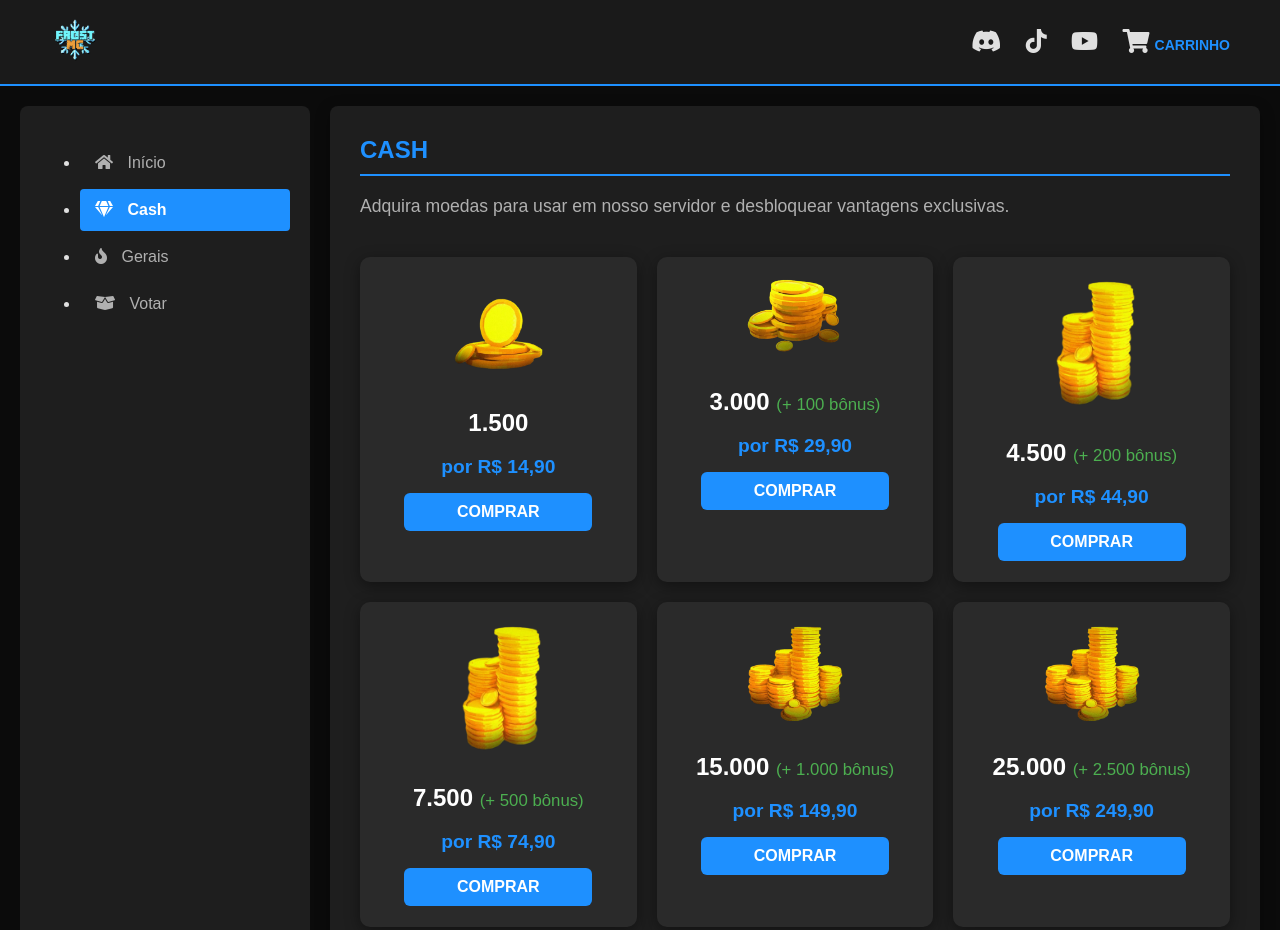
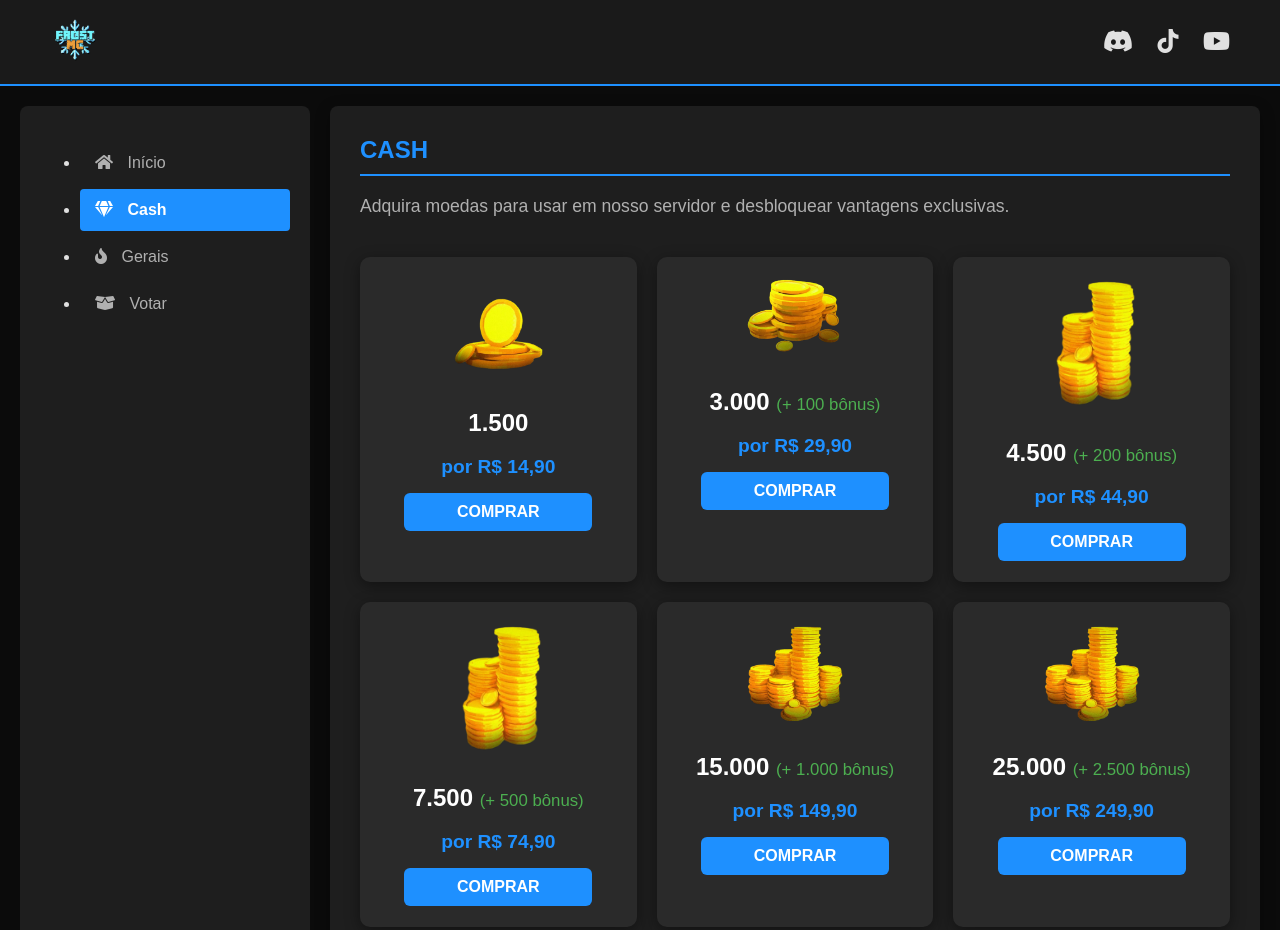
Before and after one commit to vnzin7/frost-shop, a plain HTML site: page carrinho.html in a window 1280 px wide. Shown: the top 930 px of the page. Drawn offline with Linux system fonts and the light colour scheme.

Commit message:
Update carrinho.html

```diff
--- a/carrinho.html
+++ b/carrinho.html
@@ -16,7 +16,6 @@
             <a href="https://discord.gg/Pc5UsztB6C" class="social-icon"><i class="fab fa-discord"></i></a>
             <a href="https://vm.tiktok.com/ZMAySnGPd/" class="social-icon"><i class="fab fa-tiktok"></i></a>
             <a href="https://youtube.com/@kauanrj12" class="social-icon"><i class="fab fa-youtube"></i></a>
-            <a href="https://discord.gg/DNunYNRY2Y" class="social-icon cart-icon"><i class="fas fa-shopping-cart"></i><span class="cart-text">CARRINHO</span></a>
         </div>
     </header>
 
```
